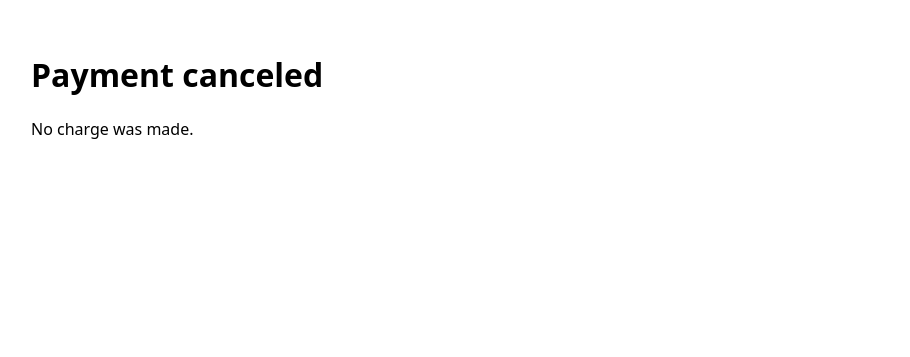
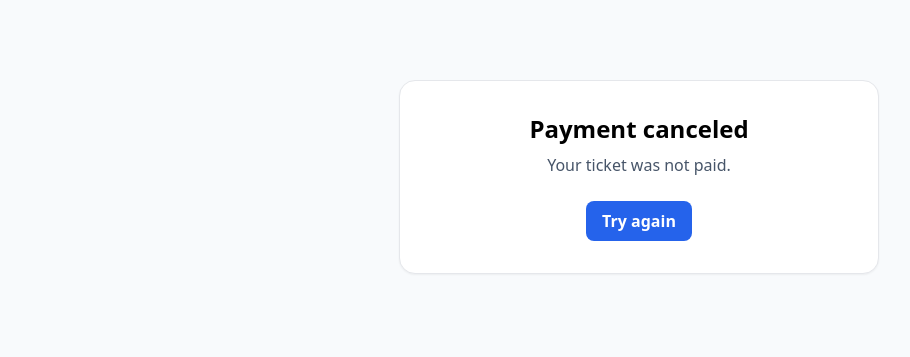
Before and after one commit to pslom/ticketpay-starter-v2, a website: page cancel.html in a window 1280 px wide. Shown: the whole page, without its empty margins (1-911 px from the left). Drawn offline with nearby package versions, Linux system fonts and the light colour scheme.

Commit message:
Update cancel.html

```diff
--- a/cancel.html
+++ b/cancel.html
@@ -1,7 +1,18 @@
 <!doctype html>
-<meta charset="utf-8">
-<title>Payment canceled</title>
-<body style="font-family:system-ui;padding:24px">
-  <h1>Payment canceled</h1>
-  <p>No charge was made.</p>
-</body>
+<html lang="en"><head>
+<meta charset="utf-8"><meta name="viewport" content="width=device-width, initial-scale=1">
+<title>Payment canceled — TicketPay</title>
+<script src="https://cdn.tailwindcss.com"></script>
+</head><body class="bg-slate-50">
+  <main class="max-w-lg mx-auto px-4 py-20 text-center">
+    <div class="bg-white border rounded-2xl p-8 shadow-sm">
+      <h1 class="text-2xl font-semibold">Payment canceled</h1>
+      <p class="text-slate-600 mt-2">Your ticket <span id="tn"></span> was not paid.</p>
+      <a href="/" class="inline-block mt-6 px-4 py-2 rounded-lg bg-blue-600 text-white font-semibold">Try again</a>
+    </div>
+  </main>
+<script>
+  const tn = new URLSearchParams(location.search).get('tnum') || '';
+  document.getElementById('tn').textContent = tn;
+</script>
+</body></html>
```
